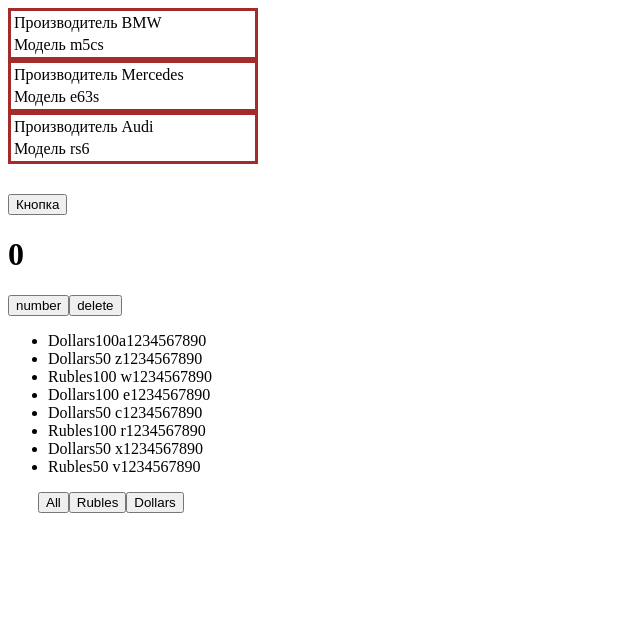
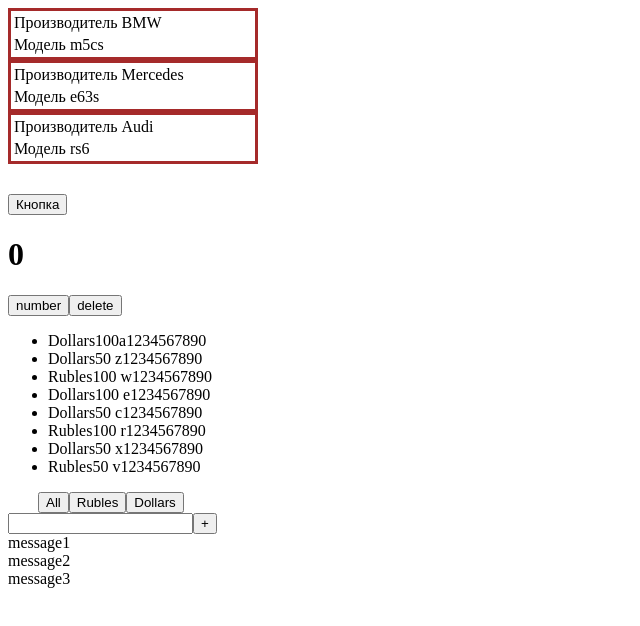
Before and after one commit to NatKhomich/microtask, a React (Create React App) app: page / in a window 1280 px wide. Shown: the top 626 px of the page, without its empty margins (0-640 px from the left). Built offline with nearby package versions, Linux system fonts and the light colour scheme.

Commit message:
microtask 2 week input new component

```diff
--- a/src/App.tsx
+++ b/src/App.tsx
@@ -4,7 +4,7 @@
 import NewComponent from "./map/NewComponent";
 import UseState from './useState/UseState';
 import Button from './button/Button';
-
+import Input from './input/Input';
 
 
 function App() {
@@ -19,12 +19,35 @@
         console.log(subscriber)
     }
 
+    let [message, setMessage] = useState([
+            {message: 'message1'},
+            {message: 'message2'},
+            {message: 'message3'},
+        ])
+
     return (
         <>
             <NewComponent topCars={topCars}/>
             <Button name={'Кнопка'} callBack={()=>Button1('Im Natalia')} />
             <UseState />
             <Filter />
+            <Input />
+
+            <div>
+
+                {/*<div>
+                    <input />
+                    <button> + </button>
+                </div>*/}
+
+
+                {message.map( (el, index) => {
+                    return (
+                        <div key={index}> {el.message} </div>
+                    )
+                } )}
+            </div>
+
         </>
     )
 }
--- /dev/null
+++ b/src/input/Input.module.css
@@ -0,0 +1,2 @@
+
+{}
--- /dev/null
+++ b/src/input/Input.tsx
@@ -0,0 +1,15 @@
+import s from './Input.module.css'
+
+import React from 'react';
+
+export const Input = () => {
+    return (
+
+            <div>
+                <input />
+                <button> + </button>
+            </div>
+    );
+};
+
+export default Input;
```
